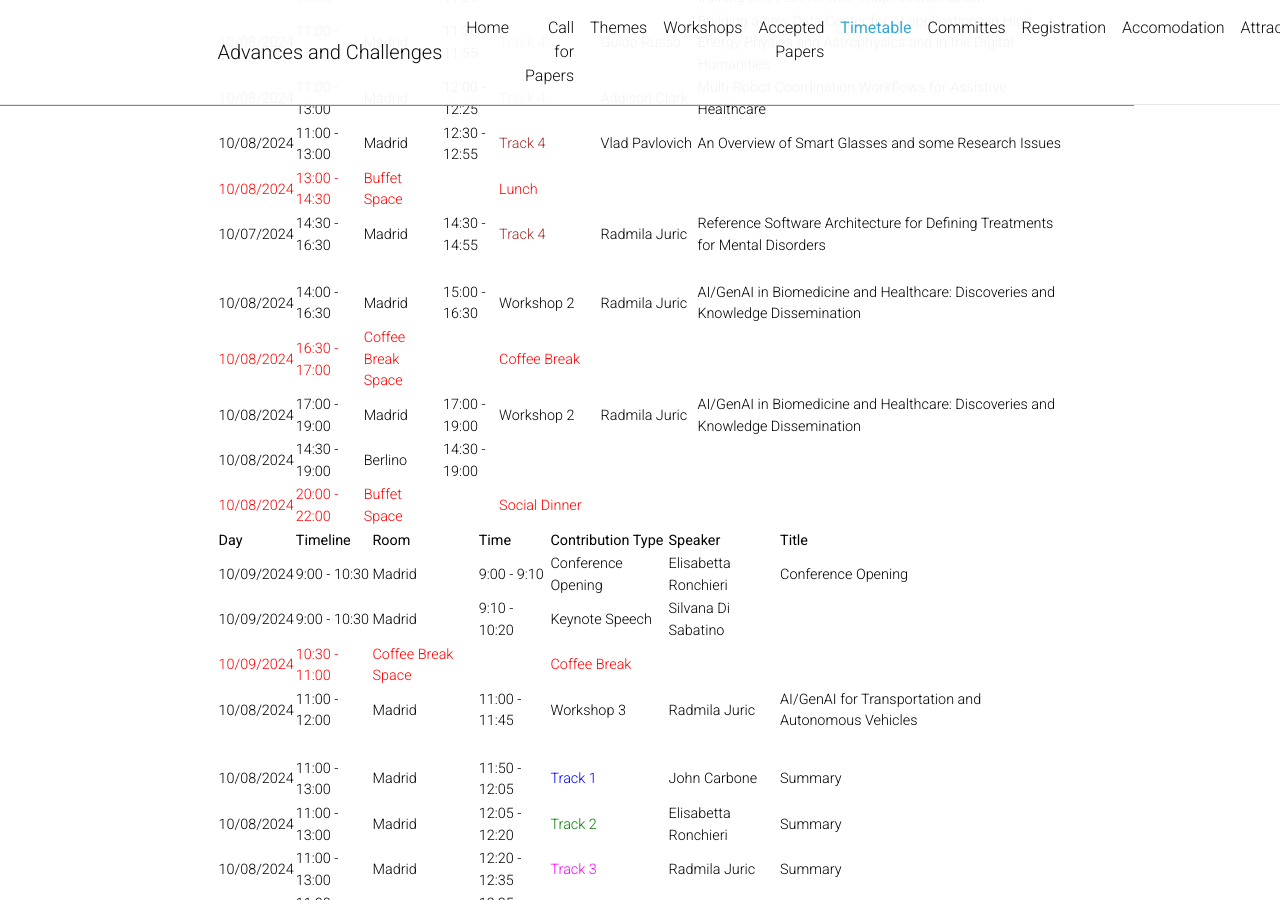
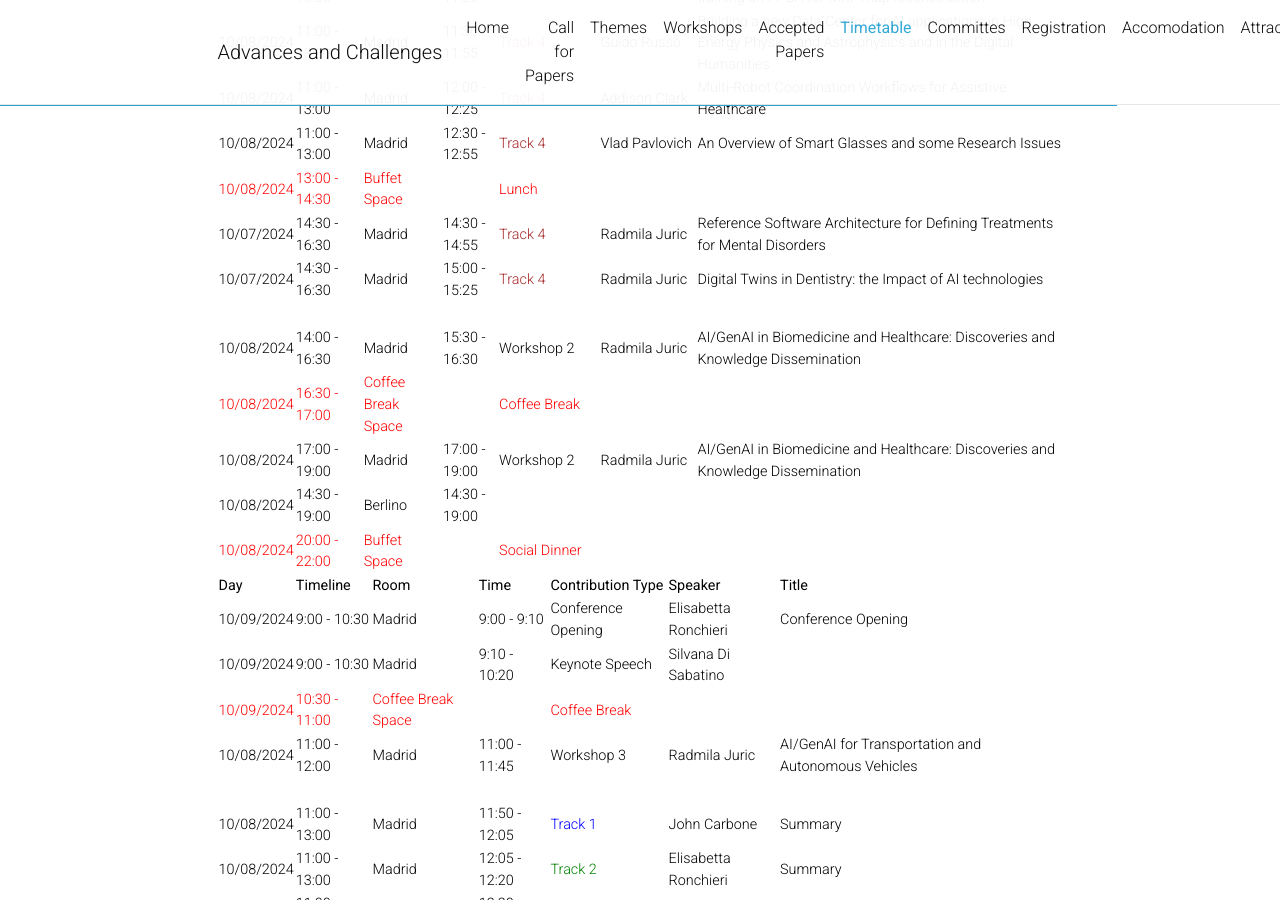
Before and after one commit to GenAI4DPS/advances-challenges, a Jekyll site: the page built from _pages/timetable.md, in a window 1280 px wide and 900 px high, scrolled down 2682 px. Built offline with Jekyll 4.4.1, drawn with Linux system fonts in a browser that asks for light colours; comment, search, counter and statistics services are not loaded; a style sheet for code colours, icons or effects is not loaded.

Commit message:
Update timetable.md

```diff
--- a/_pages/timetable.md
+++ b/_pages/timetable.md
@@ -69,8 +69,9 @@ Day | Timeline | Room | Time | Contribution Type | Speaker | Title
 10/08/2024 | 11:00 - 13:00 | Madrid | 12:30 - 12:55 | <span style='color: brown;'>Track 4</span> | Vlad Pavlovich | An Overview of Smart Glasses and some Research Issues
 <span style='color: red;'>10/08/2024</span> | <span style='color: red;'>13:00 - 14:30</span> | <span style='color: red;'>Buffet Space</span> | |<span style='color: red;'>Lunch</span>|||
 10/07/2024 | 14:30 - 16:30 | Madrid | 14:30 - 14:55 | <span style='color: brown;'>Track 4</span> | Radmila Juric | Reference Software Architecture for Defining Treatments for Mental Disorders
+10/07/2024 | 14:30 - 16:30 | Madrid | 15:00 - 15:25 | <span style='color: brown;'>Track 4</span> | Radmila Juric | Digital Twins in Dentistry: the Impact of AI technologies
 ||||||
-10/08/2024 | 14:00 - 16:30 | Madrid | 15:00 - 16:30 | Workshop 2| Radmila Juric | AI/GenAI in Biomedicine and Healthcare: Discoveries and Knowledge Dissemination
+10/08/2024 | 14:00 - 16:30 | Madrid | 15:30 - 16:30 | Workshop 2| Radmila Juric | AI/GenAI in Biomedicine and Healthcare: Discoveries and Knowledge Dissemination
 <span style='color: red;'>10/08/2024</span> | <span style='color: red;'>16:30 - 17:00</span> | <span style='color: red;'>Coffee Break Space</span> || <span style='color: red;'>Coffee Break</span>||
 10/08/2024 | 17:00 - 19:00 | Madrid | 17:00 - 19:00 | Workshop 2| Radmila Juric | AI/GenAI in Biomedicine and Healthcare: Discoveries and Knowledge Dissemination
 10/08/2024 | 14:30 - 19:00 | Berlino |14:30 - 19:00 ||
```
